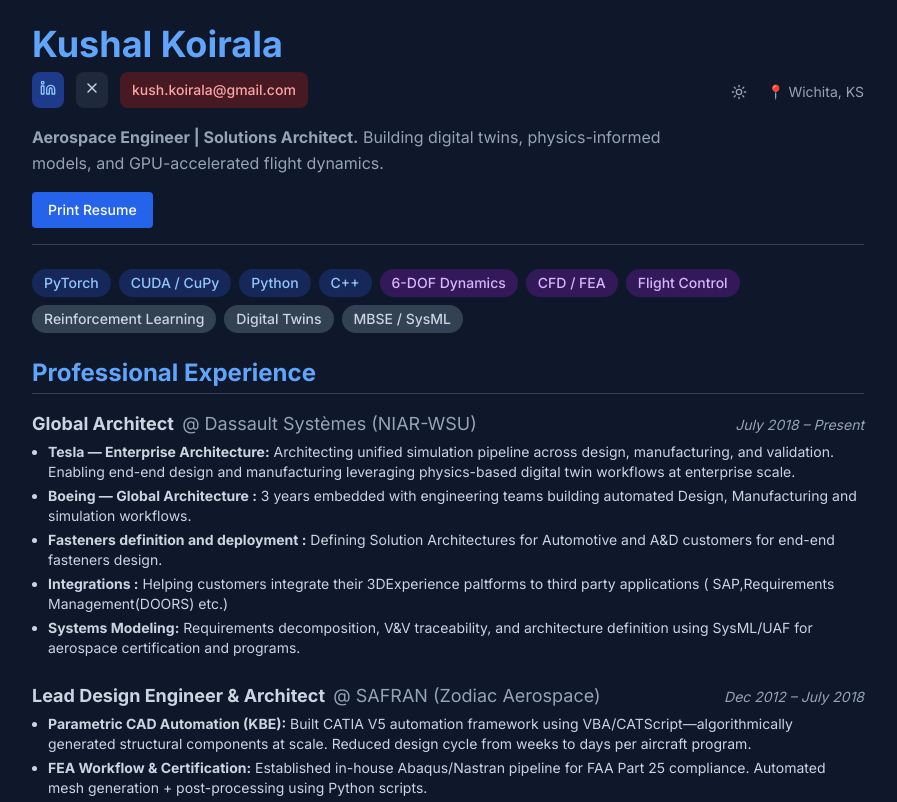
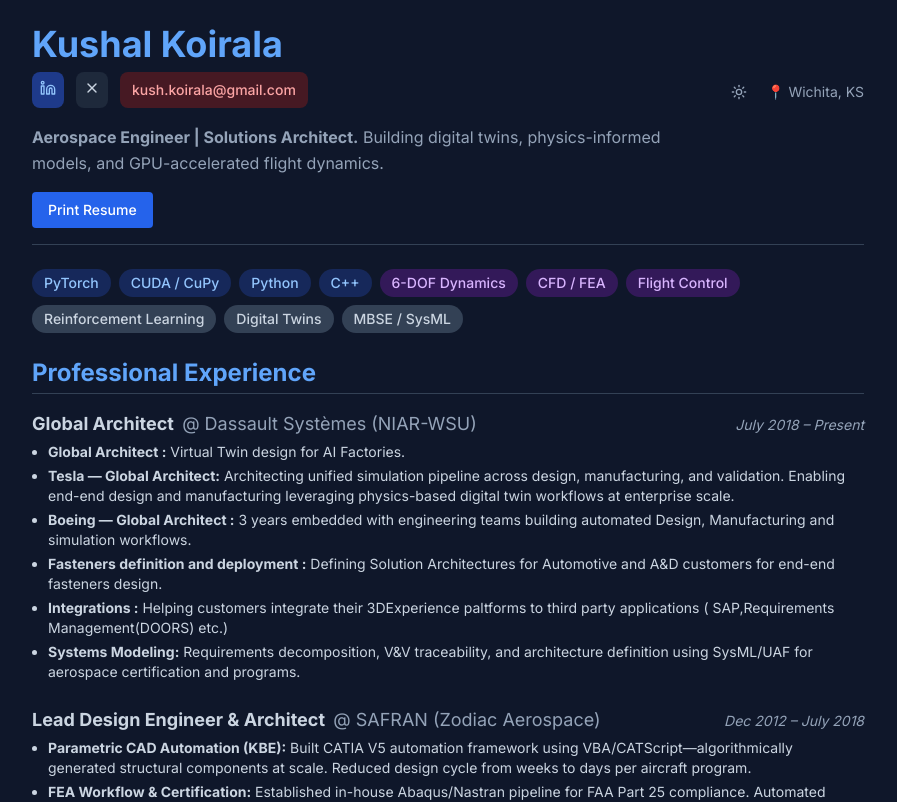
Before and after one commit to kushkoirala/kushkoirala.github.io, a React (Vite) app: page / in a window 1280 px wide. Shown: the top 802 px of the page, without its empty margins (192-1089 px from the left). Built offline with nearby package versions, Linux system fonts and the light colour scheme.

Commit message:
updated the resume

```diff
--- a/src/App.jsx
+++ b/src/App.jsx
@@ -113,8 +113,9 @@ function App() {
             <span className="text-sm text-slate-500 dark:text-slate-400 italic">July 2018 – Present</span>
           </div>
           <ul className="list-disc pl-4 space-y-1 text-slate-800 dark:text-slate-300 text-sm">
-            <li><strong>Tesla — Enterprise Architecture:</strong> Architecting unified simulation pipeline across design, manufacturing, and validation. Enabling end-end design and manufacturing leveraging physics-based digital twin workflows at enterprise scale.</li>
-            <li><strong>Boeing — Global Architecture :</strong> 3 years embedded with engineering teams building automated Design, Manufacturing and simulation workflows.</li>
+            <li><strong>Global Architect :</strong> Virtual Twin design for AI Factories.</li>
+            <li><strong>Tesla — Global Architect:</strong> Architecting unified simulation pipeline across design, manufacturing, and validation. Enabling end-end design and manufacturing leveraging physics-based digital twin workflows at enterprise scale.</li>
+            <li><strong>Boeing — Global Architect :</strong> 3 years embedded with engineering teams building automated Design, Manufacturing and simulation workflows.</li>
             <li><strong>Fasteners definition and deployment :</strong> Defining Solution Architectures for Automotive and A&D customers for end-end fasteners design.</li>
             <li><strong>Integrations :</strong> Helping customers integrate their 3DExperience paltforms to third party applications ( SAP,Requirements Management(DOORS) etc.)</li>
             <li><strong>Systems Modeling:</strong> Requirements decomposition, V&V traceability, and architecture definition using SysML/UAF for aerospace certification and programs.</li>
```
